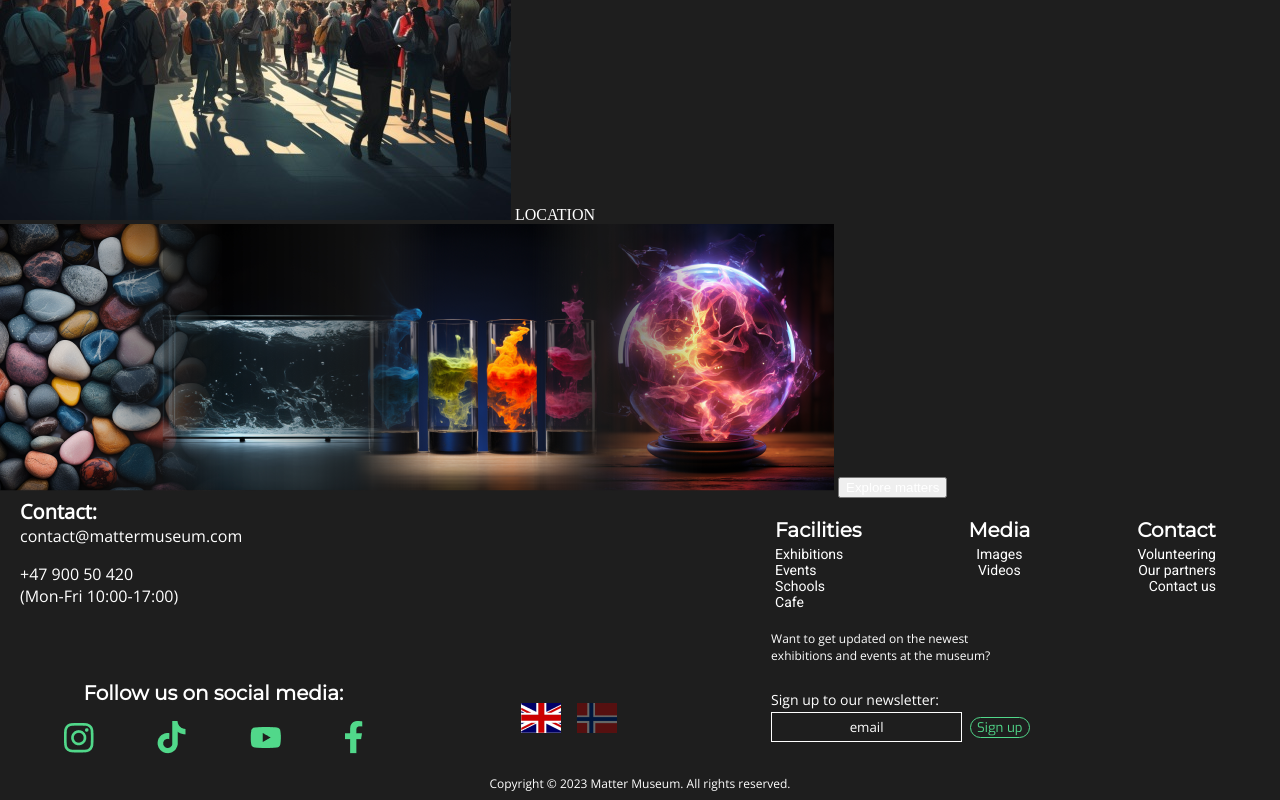
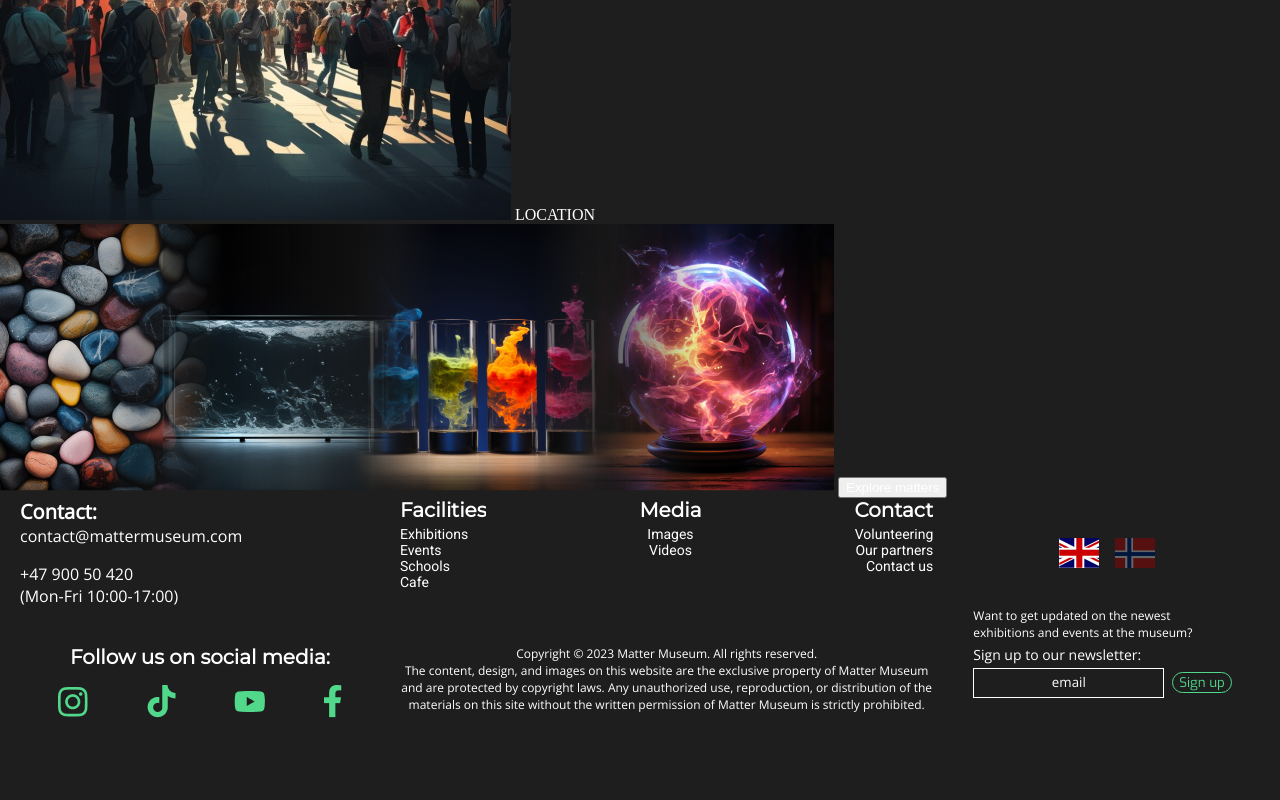
Before and after one commit to AkselOldeide/semester-project, a plain HTML site: page index.html in a window 1280 px wide. Shown: the part 2284-3084 px from the top of the page. After the commit the page ends 3038 px from the top, so only its background shows below. Drawn offline with nearby package versions, Linux system fonts and the light colour scheme.

Commit message:
finished header-footer
finished header and footer for all screen sizes, did min-width 1200px for desktop.

Co-Authored-By: Helflaa <146756162+Helflaa@users.noreply.github.com>

```diff
--- a/css/styles.css
+++ b/css/styles.css
@@ -353,6 +353,10 @@ footer {
     font-size: 12px;
 }
 
+#copyright-hidden {
+    display: none;
+}
+
 @media (min-width: 834px) {
 
     .title-and-slogan {
@@ -513,3 +517,49 @@ footer {
         width: 100%;
     }
 }
+
+@media (min-width: 1200px) {
+
+    footer {
+        grid-template-columns: 1.5fr 2fr 1.3fr;
+        grid-template-rows: 1fr 0.2fr 1fr;
+        grid-template-areas:
+        'contact links lang'
+        'what what paragraph'
+        'so-me copyright sign-up'
+    }
+
+    .copyright,
+    .footer-links {
+        padding: 0;
+    }
+
+    .paragraph-footer,
+    .sign-up {
+        padding-left: 40px;
+    }
+
+    .so-me,
+    .sign-up,
+    .copyright {
+        justify-content: flex-start;
+    }
+
+    .copyright {
+        display: flex;
+        flex-direction: column;
+    }
+
+    #copyright-header {
+        display: flex;
+        width: 100%;
+        align-items: center;
+        justify-content: center;
+        padding: 0;
+    }
+
+    #copyright-hidden {
+        display: flex;
+        text-align: center;
+    }
+}
--- a/index.html
+++ b/index.html
@@ -175,8 +175,11 @@
         <img class="no" alt="norwegian" src="assets/logo/NO-overlay.png" height="30" width="40">
     </div>
     <div class="copyright">
-        <span>
+        <span id="copyright-header">
             Copyright © 2023 Matter Museum. All rights reserved.
+        </span>
+        <span id="copyright-hidden">
+            The content, design, and images on this website are the exclusive property of Matter Museum and are protected by copyright laws. Any unauthorized use, reproduction, or distribution of the materials on this site without the written permission of Matter Museum is strictly prohibited.
         </span>
     </div>
 </footer>
```
